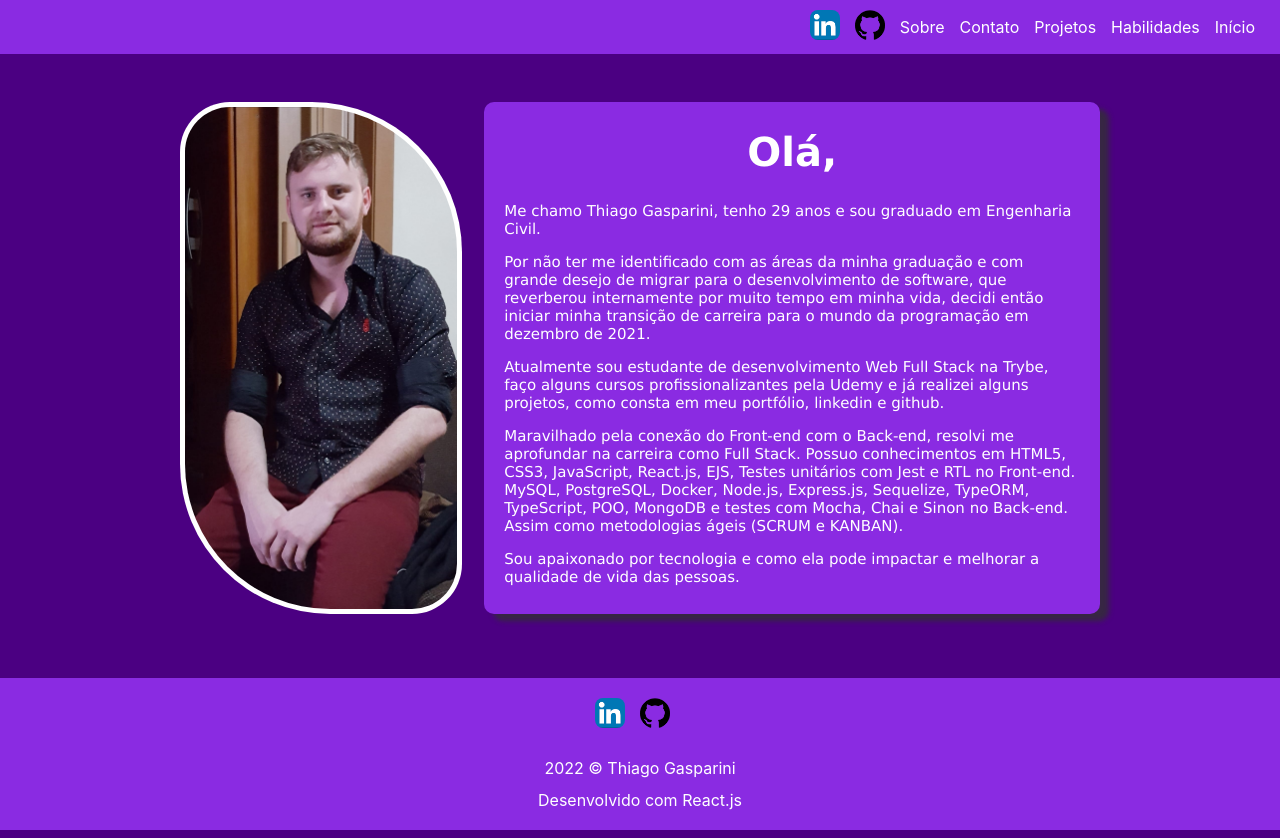
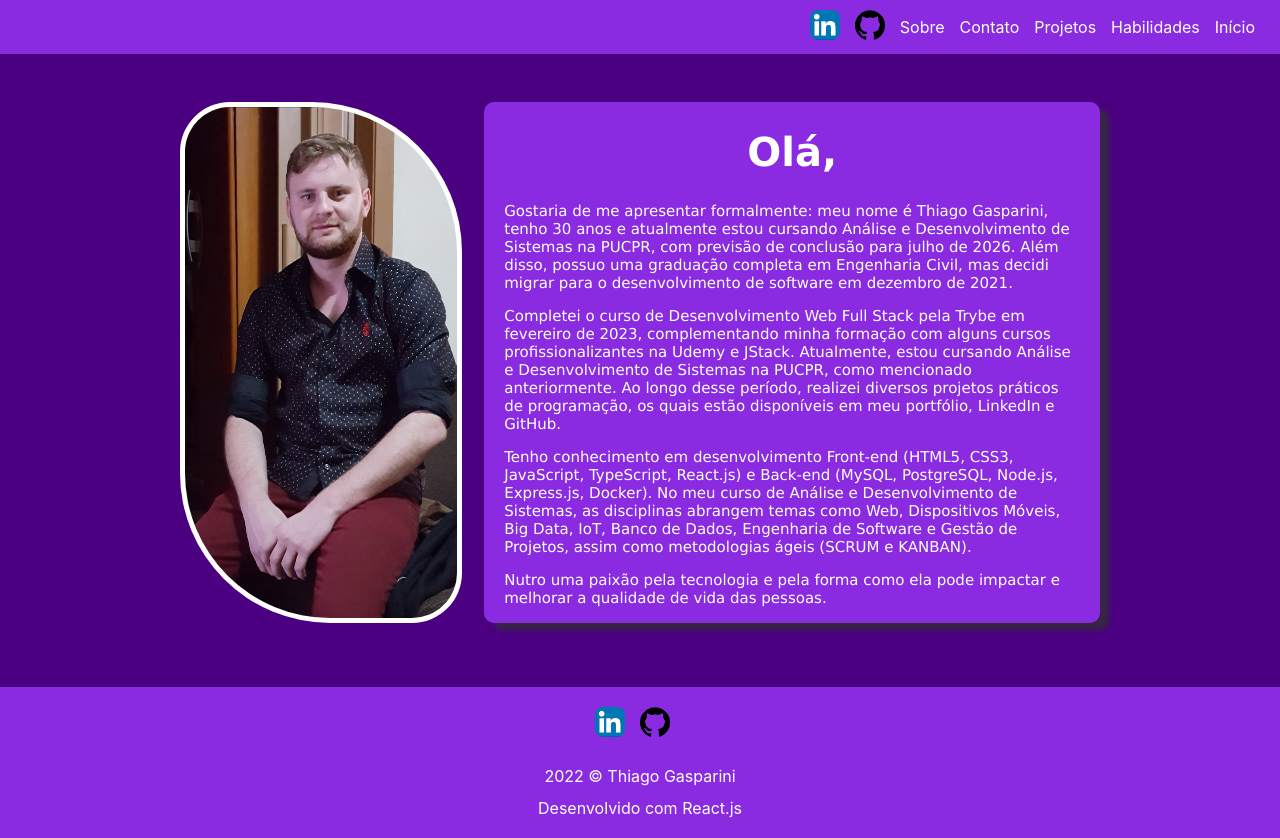
Before and after one commit to ThiagoGasparini/ThiagoGasparini.github.io, a React (Create React App) app: page /about in a window 1280 px wide. Built offline with nearby package versions, Linux system fonts and the light colour scheme.

Commit message:
alterações no about do portfolio

```diff
--- a/src/pages/About.jsx
+++ b/src/pages/About.jsx
@@ -13,33 +13,34 @@ const About = () => {
         <div className="aboutMe">
           <h1 className="title">Olá,</h1>
           <p>
-            Me chamo Thiago Gasparini, tenho 29 anos e sou graduado em
-            Engenharia Civil.
+            Gostaria de me apresentar formalmente: meu nome é Thiago Gasparini,
+            tenho 30 anos e atualmente estou cursando Análise e Desenvolvimento
+            de Sistemas na PUCPR, com previsão de conclusão para julho de 2026.
+            Além disso, possuo uma graduação completa em Engenharia Civil, mas
+            decidi migrar para o desenvolvimento de software em dezembro de
+            2021.
           </p>
           <p>
-            Por não ter me identificado com as áreas da minha graduação e com
-            grande desejo de migrar para o desenvolvimento de software, que
-            reverberou internamente por muito tempo em minha vida, decidi então
-            iniciar minha transição de carreira para o mundo da programação em
-            dezembro de 2021.
+            Completei o curso de Desenvolvimento Web Full Stack pela Trybe em
+            fevereiro de 2023, complementando minha formação com alguns cursos
+            profissionalizantes na Udemy e JStack. Atualmente, estou cursando
+            Análise e Desenvolvimento de Sistemas na PUCPR, como mencionado
+            anteriormente. Ao longo desse período, realizei diversos projetos
+            práticos de programação, os quais estão disponíveis em meu
+            portfólio, LinkedIn e GitHub.
           </p>
           <p>
-            Atualmente sou estudante de desenvolvimento Web Full Stack na Trybe,
-            faço alguns cursos profissionalizantes pela Udemy e já realizei
-            alguns projetos, como consta em meu portfólio, linkedin e github.
+            Tenho conhecimento em desenvolvimento Front-end (HTML5, CSS3,
+            JavaScript, TypeScript, React.js) e Back-end (MySQL, PostgreSQL,
+            Node.js, Express.js, Docker). No meu curso de Análise e
+            Desenvolvimento de Sistemas, as disciplinas abrangem temas como Web,
+            Dispositivos Móveis, Big Data, IoT, Banco de Dados, Engenharia de
+            Software e Gestão de Projetos, assim como metodologias ágeis (SCRUM
+            e KANBAN).
           </p>
           <p>
-            Maravilhado pela conexão do Front-end com o Back-end, resolvi me
-            aprofundar na carreira como Full Stack. Possuo conhecimentos em
-            HTML5, CSS3, JavaScript, React.js, EJS, Testes unitários com Jest e
-            RTL no Front-end. MySQL, PostgreSQL, Docker, Node.js, Express.js,
-            Sequelize, TypeORM, TypeScript, POO, MongoDB e testes com Mocha,
-            Chai e Sinon no Back-end. Assim como metodologias ágeis (SCRUM e
-            KANBAN).
-          </p>
-          <p>
-            Sou apaixonado por tecnologia e como ela pode impactar e melhorar a
-            qualidade de vida das pessoas.
+            Nutro uma paixão pela tecnologia e pela forma como ela pode impactar
+            e melhorar a qualidade de vida das pessoas.
           </p>
         </div>
       </div>
```
